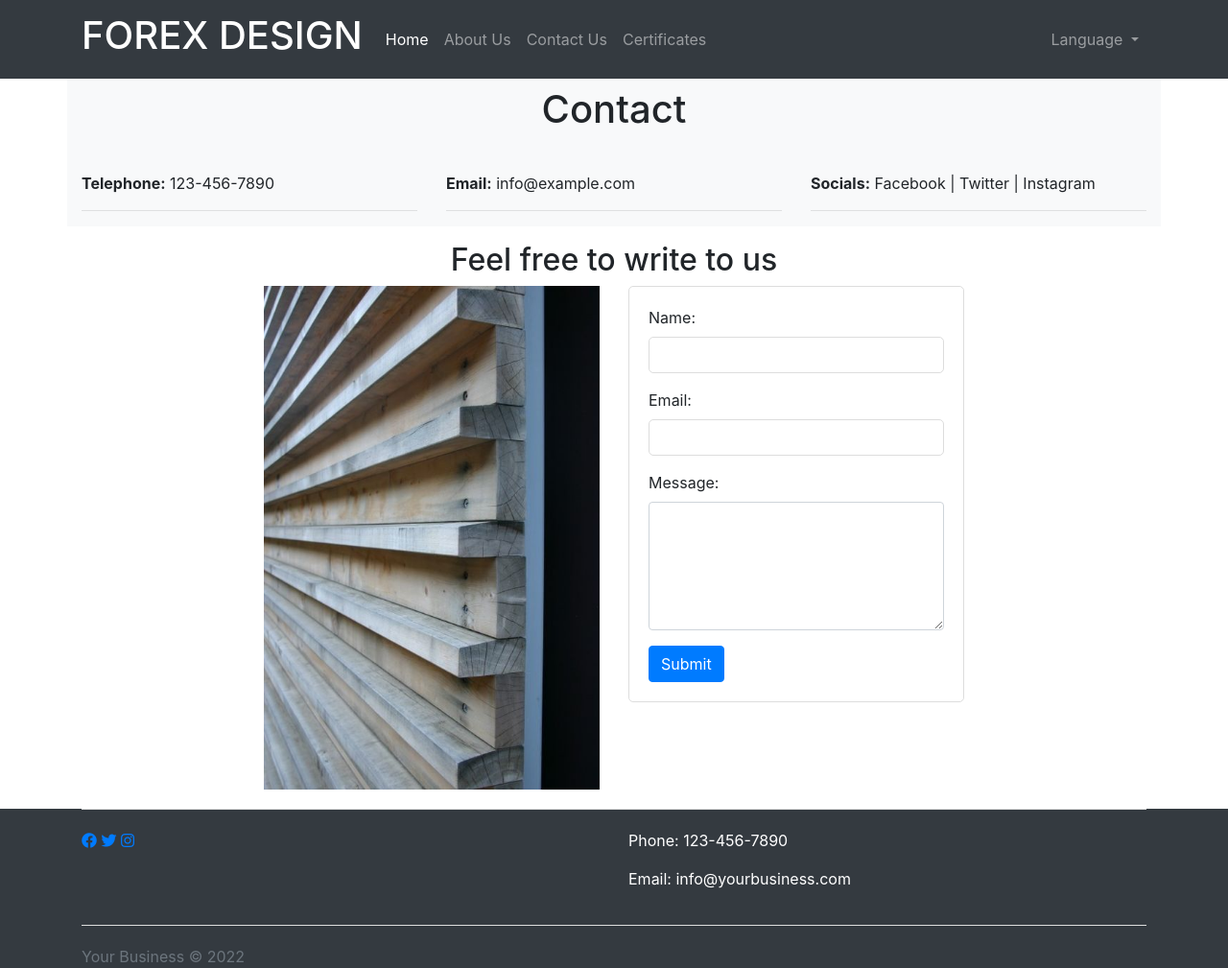
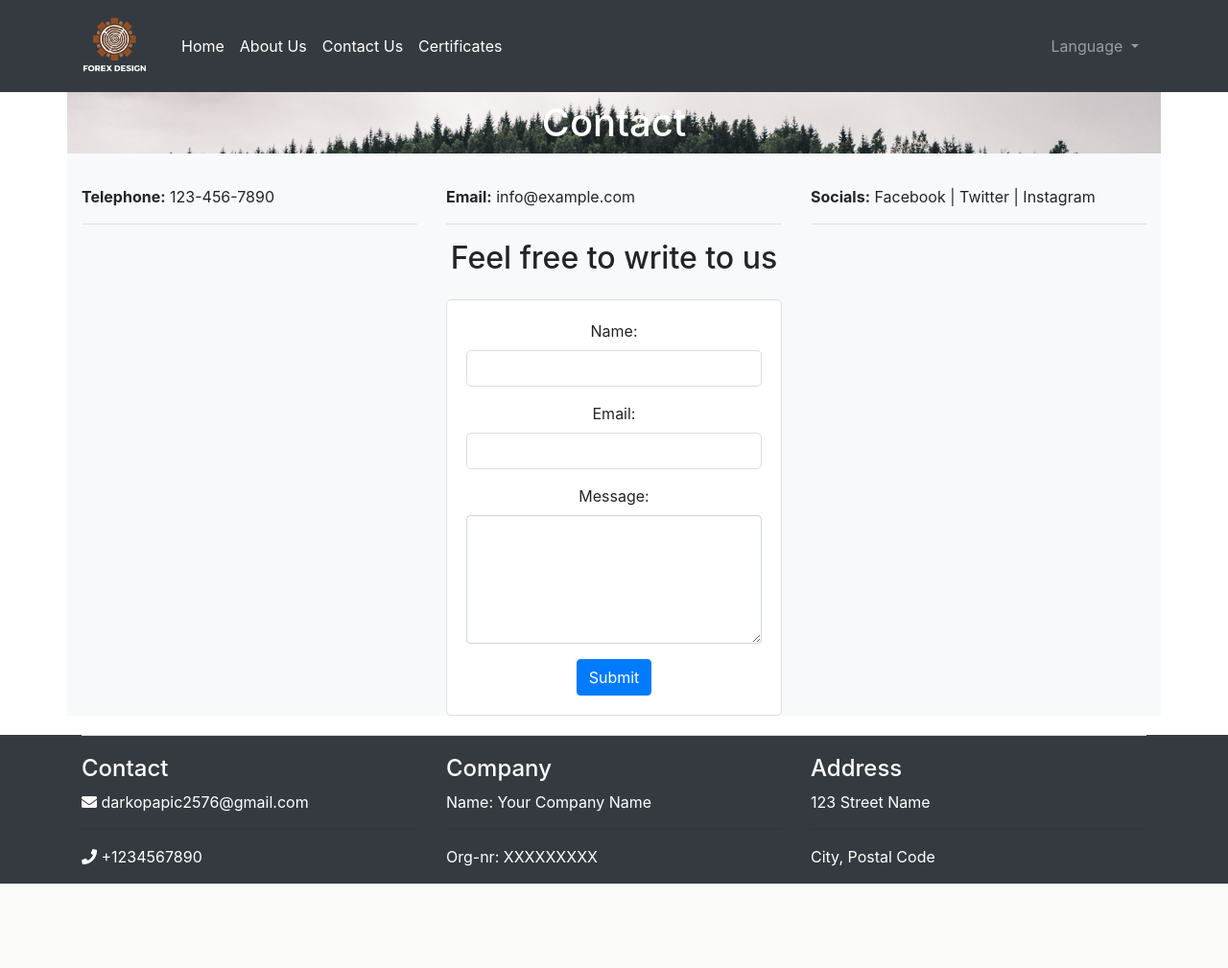
Before and after one commit to Vukp17/forexdesign-webapp, a PHP site: page /contact.php in a window 1280 px wide. Shown: the whole page at 96% size. After the commit the page ends 921 px from the top, so only its background shows below. Run offline with PHP 8.4, Linux system fonts and the light colour scheme; data that the repository does not hold is empty; some libraries are stand-ins or nearby versions.

Commit message:
Add new images and update footer

```diff
--- a/components/footer.php
+++ b/components/footer.php
@@ -2,20 +2,30 @@
 <footer class="footer bg-dark">
     <div class="container">
         <hr style="border-top: 1px solid #ddd; margin-top: 20px; margin-bottom: 20px;">
-        <div class="row">
-            <div class="col-md-6">
-                <!-- Social Media Icons -->
-                <a href="#" class="social-icon"><i class="fab fa-facebook"></i></a>
-                <a href="#" class="social-icon"><i class="fab fa-twitter"></i></a>
-                <a href="#" class="social-icon"><i class="fab fa-instagram"></i></a>
+        <div class="row" style="color: white;">
+            <!-- Contact Section -->
+            <div class="col-md-4">
+                <h4><?php echo $lang['contact']; ?></h4>
+                <p><i class="fas fa-envelope"></i> darkopapic2576@gmail.com</p>
+                <hr style="color: #545454;">
+                <p><i class="fas fa-phone"></i> +1234567890</p>
             </div>
-            <div class="col-md-6" style="color: white;">
-                <!-- Contact Information -->
-                <p>Phone: 123-456-7890</p>
-                <p>Email: info@yourbusiness.com</p>
+            <!-- Company Section -->
+            <div class="col-md-4">
+                <h4><?php echo $lang['company']; ?></h4>
+                <p><?php echo $lang['name']; ?>: Your Company Name</p>
+                <hr style="color: #545454;">
+                <p><?php echo $lang['org_nr']; ?>: XXXXXXXXX</p>
+            </div>
+            <!-- Address Section -->
+            <div class="col-md-4">
+                <h4><?php echo $lang['address']; ?></h4>
+                <p>123 Street Name</p>
+                <hr style="color: #545454;">
+                <p>City, Postal Code</p>
             </div>
         </div>
-        <hr style="border-top: 1px solid #ddd; margin-top: 20px; margin-bottom: 20px;">
-        <span class="text-muted">Your Business © 2022</span>
+        <!-- <hr style="border-top: 1px solid #ddd; margin-top: 20px; margin-bottom: 20px;">
+        <span class="text-muted">Forex Design © 2024</span> -->
     </div>
 </footer>
--- a/components/header.inc.php
+++ b/components/header.inc.php
@@ -1,15 +1,18 @@
 <!DOCTYPE html>
 <html lang="en">
+
 <head>
     <meta charset="UTF-8">
     <meta name="viewport" content="width=device-width, initial-scale=1.0">
+    <!-- <meta name="author" content="ames d.o.o." />
+    <meta name="keyword" content="SiSchedule" /> -->
+    <link rel="shortcut icon" type="image/x-icon" href="images/favicon.ico" />
     <title>ForexDesign</title>
     <!-- Bootstrap CSS -->
-    <link rel="stylesheet" href="https://cdnjs.cloudflare.com/ajax/libs/lightbox2/2.11.3/css/lightbox.min.css">
-    <script src="https://cdnjs.cloudflare.com/ajax/libs/lightbox2/2.11.3/js/lightbox.min.js"></script>
+
     <link rel="stylesheet" href="https://stackpath.bootstrapcdn.com/bootstrap/4.5.2/css/bootstrap.min.css">
     <!-- Custom CSS -->
-    <link rel="stylesheet" href="styles.css">
+    <!-- <link rel="stylesheet" href="css/style.css"> -->
     <script src="https://code.jquery.com/jquery-3.5.1.slim.min.js"></script>
     <script src="https://cdn.jsdelivr.net/npm/@popperjs/core@2.5.4/dist/umd/popper.min.js"></script>
     <script src="https://stackpath.bootstrapcdn.com/bootstrap/4.5.2/js/bootstrap.min.js"></script>
--- a/components/navbar.php
+++ b/components/navbar.php
@@ -1,5 +1,5 @@
 <!-- navbar.php -->
-<?php include 'components/header.inc.php'; ?>
+
 <?php
 session_start();
 if (isset($_GET['lang'])) {
@@ -13,11 +13,25 @@ if (isset($_GET['lang'])) {
 }
 include "languages/$lang.php";
 ?>
+
+<style>
+    .image-wrapper {
+        display: flex;
+        align-items: center;
+    }
+
+    .image-wrapper img {
+        width: 70px;
+        height: 70px;
+        margin-right: 10px;
+    }
+</style>
 <nav class="navbar navbar-expand-lg navbar-dark bg-dark">
     <div class="container">
         <a class="navbar-brand" href="#">
             <div class="image-wrapper">
-                <h1>FOREX DESIGN</h1>
+                <img  src="images/forex_design.png" alt="Logo">
+                <!-- <h1>FOREX DESIGN</h1> -->
             </div>
         </a>
         <button class="navbar-toggler" type="button" data-toggle="collapse" data-target="#navbarNav" aria-controls="navbarNav" aria-expanded="false" aria-label="Toggle navigation">
@@ -26,26 +40,26 @@ include "languages/$lang.php";
         <div class="collapse navbar-collapse" id="navbarNav">
             <ul class="navbar-nav mr-auto">
                 <li class="nav-item active">
-                    <a class="nav-link" href="index.php">Home</a>
+                    <a class="nav-link" href="index.php"><?php echo $lang['home']; ?></a>
                 </li>
-                <li class="nav-item">
-                    <a class="nav-link" href="about.php">About Us</a>
+                <li class="nav-item active">
+                    <a class="nav-link" href="about.php"><?php echo $lang['about_us']; ?></a>
                 </li>
-                <li class="nav-item">
-                    <a class="nav-link" href="contact.php">Contact Us</a>
+                <li class="nav-item active">
+                    <a class="nav-link" href="contact.php"><?php echo $lang['contact_us']; ?></a>
                 </li>
-                <li class="nav-item">
-                    <a class="nav-link" href="certificates.php">Certificates</a>
+                <li class="nav-item active">
+                    <a class="nav-link" href="certificates.php"><?php echo $lang['certificates']; ?></a>
                 </li>
             </ul>
             <ul class="navbar-nav">
                 <li class="nav-item dropdown">
-                    <a class="nav-link dropdown-toggle"  id="navbarDropdownMenuLink" role="button" data-toggle="dropdown" aria-haspopup="true" aria-expanded="false">
-                        Language
+                    <a class="nav-link dropdown-toggle" id="navbarDropdownMenuLink" role="button" data-toggle="dropdown" aria-haspopup="true" aria-expanded="false">
+                        <?php echo $lang['language']; ?>
                     </a>
                     <div class="dropdown-menu" aria-labelledby="navbarDropdownMenuLink">
-                        <a class="dropdown-item" href="?lang=en">English</a>
-                        <a class="dropdown-item" href="?lang=srb">Serbian</a>
+                        <a class="dropdown-item" href="?lang=en"><?php echo $lang['english']; ?></a>
+                        <a class="dropdown-item" href="?lang=srb"><?php echo $lang['serbian']; ?></a>
                         <!-- Add more language options here if needed -->
                     </div>
                 </li>
--- a/contact.php
+++ b/contact.php
@@ -1,68 +1,83 @@
+<!DOCTYPE html>
+<html lang="en">
+
 <head>
-    <title>Contact Us</title>
+    <title><?php echo $lang['contact_us']; ?></title>
     <link rel="stylesheet" href="css/about.css">
+    <style>
+        .hero {
+            background-image: url('images/wallpaperflare.com_wallpaper.jpg');
+            background-size: cover;
+            background-position: center;
+        }
 
+        .form-container {
+            text-align: center;
+        }
+
+        .form-container form {
+            max-width: 100%;
+        }
+    </style>
 </head>
-
 <?php include 'components/header.inc.php'; ?>
 
 <body>
+
     <?php include 'components/navbar.php'; ?>
 
     <div class="container">
-        <div class="row justify-content-center bg-light pt-2">
-            <h1>Contact </h1>
+        <div class="row justify-content-center hero bg-light pt-2">
+            <h1 style="color: white;"><?php echo $lang['contact']; ?></h1>
         </div>
         <div class="row justify-content-center  bg-light">
-        <hr>
+            <hr>
         </div>
         <div class="row justify-content-center  bg-light">
             <div class="col-md-4">
                 <div class="contact-info">
-                    <p><strong>Telephone:</strong> 123-456-7890</p>
+                    <p><strong><?php echo $lang['telephone']; ?>:</strong> 123-456-7890</p>
                     <hr>
                 </div>
             </div>
             <div class="col-md-4">
                 <div class="contact-info">
-                    <p><strong>Email:</strong> info@example.com</p>
+                    <p><strong><?php echo $lang['email']; ?>:</strong> info@example.com</p>
                     <hr>
                 </div>
             </div>
             <div class="col-md-4">
                 <div class="contact-info">
-                    <p><strong>Socials:</strong> Facebook | Twitter | Instagram</p>
+                    <p><strong><?php echo $lang['socials']; ?>:</strong> Facebook | Twitter | Instagram</p>
                     <hr>
                 </div>
             </div>
         </div>
 
-        <div class="row justify-content-center mt-3 ">
-            <h2>Feel free to write to us</h2>
+        <div class="row justify-content-center pb-3 bg-light ">
+            <h2><?php echo $lang['feel_free_to_write']; ?></h2>
         </div>
-        <div class="row justify-content-center mt-">
+        <div class="row justify-content-center mt- form-container bg-light">
             <div class="col-md-4 ">
-                <!-- Your image here -->
-                <img src="images/contactus.jpg" alt="Your Image" style="max-width: 100%;">
-            </div>
-            <div class="col-md-4">
                 <form method="POST" action="<?php echo htmlspecialchars($_SERVER["PHP_SELF"]); ?>">
                     <div class="form-group">
-                        <label for="name">Name:</label>
+                        <label for="name"><?php echo $lang['name']; ?>:</label>
                         <input type="text" class="form-control" id="name" name="name" required>
                     </div>
                     <div class="form-group">
-                        <label for="email">Email:</label>
+                        <label for="email"><?php echo $lang['email']; ?>:</label>
                         <input type="email" class="form-control" id="email" name="email" required>
                     </div>
                     <div class="form-group">
-                        <label for="message">Message:</label>
+                        <label for="message"><?php echo $lang['message']; ?>:</label>
                         <textarea class="form-control" id="message" name="message" rows="5" required></textarea>
                     </div>
-                    <button type="submit" class="btn btn-primary">Submit</button>
+                    <button type="submit" class="btn btn-primary"><?php echo $lang['submit']; ?></button>
                 </form>
             </div>
         </div>
     </div>
     <?php include 'components/footer.php'; ?>
 </body>
+
+</html>
--- a/css/style.css
+++ b/css/style.css
@@ -67,6 +67,7 @@ footer {
     bottom: 0;
     width: 100%;
 }
+
 /* Custom CSS */
 
 /* Responsive Styling  for certs */
--- a/languages/en.php
+++ b/languages/en.php
@@ -0,0 +1,53 @@
+<?php
+$lang = array(
+    "welcome" => "Welcome",
+    "wooden_constructions" => "Wooden constructions",
+    "scandinavia_essence" => "Let us bring the essence of Scandinavia to your project.",
+    "our_services" => "Our Services",
+    "services_description" => "Our services include construction, delivery of high-quality wooden elements for furnishing the exterior, construction of prefabricated buildings and adequate connecting elements. With professional and reliable services, your outdoor projects, meeting all environmental standards, become a reality. Each ancient element has a CE certificate and a 20-year warranty, the connecting elements are galvanized or A2 quality.",
+    "contact_us" => "Contact Us",
+    "contact_us_description" => "If you have any inquiries or need assistance, feel free to contact us.",
+    "go_to_contact_us" => "Go to Contact Us",
+    "gallery" => "Gallery",
+    "previous" => "Previous",
+    "next" => "Next",
+    // About us
+    "about_us" => "About us",
+    "about_us_text" => "Good Wood Sweden AB was founded in 2016 by Aleksandar, Linea, and Fredrik. Together we have almost 60 years of experience in the Swedish sawmill and planing industry. In 2018, our team was joined by Alma Ekelöf. In 2019, we moved to a new office. There are many sawmills near our office in Växjö, southern Sweden with which we cooperate in terms of sawn and processed wood. Our international customers are located in Europe and Asia.",
+    "ceo" => "Chief Executive Officer",
+    "ceo_bio" => "Darko is the visionary leader of our company. With his extensive knowledge and expertise, he leads our team to success.",
+    "cto" => "Chief Technology Officer",
+    "cto_bio" => "Dejan is our technology guru. He is responsible for overseeing the development of our advanced solutions.",
+    "people_who_work_and_invent" => "People who work and invent",
+    // Certificates
+    "certificates" => "Certificates",
+    "pool_certificate" => "Pool Certificate",
+    "pool_certificate_description" => "Wood protection: Treated with Wolmanit CX-8 (reg. no. 4122), a biocidal product with copper compounds. Penetration class NP5 according to SS-EN 351-1, ensures full penetration into sapwood. Contains at least 9.0 kg/m3 of preservative. For use against rot and insects in class 3 (above ground). Precautionary measures: Avoid processing impregnated wood; if necessary, use a breathing mask. Dispose of wood and waste according to municipal instructions.",
+    "download_certificate" => "Download Certificate",
+    "trusted_certification_partner" => "We are your trusted certification partner",
+    "trusted_certification_partner_description" => "We are committed to working on certification with a focus on customer, competence, and commitment as our leading principles. Dialogue with you is our most important tool.",
+    //Contact
+    "contact_us" => "Contact Us",
+    "contact" => "Contact",
+    "telephone" => "Telephone",
+    "email" => "Email",
+    "socials" => "Socials",
+    "feel_free_to_write" => "Feel free to write to us",
+    "name" => "Name",
+    "message" => "Message",
+    "submit" => "Submit",
+    //Navbar
+    "home" => "Home",
+    "about_us" => "About Us",
+    "contact_us" => "Contact Us",
+    "certificates" => "Certificates",
+    "language" => "Language",
+    "english" => "English",
+    "serbian" => "Serbian",
+    //Footer
+    "contact" => "Contact",
+    "company" => "Company",
+    "name" => "Name",
+    "org_nr" => "Org-nr",
+    "address" => "Address",
+);
```
Also changed, not shown: about.php (+9 -12 lines), certificates.php (+11 -33 lines), index.php (+17 -29 lines), languages/srb.php (+53 -0 lines), images/favicon.ico (added), images/forex_design.png (added), images/forex_design_old.png (added), images/wallpaperflare.com_wallpaper.jpg (added), 1 other file.
